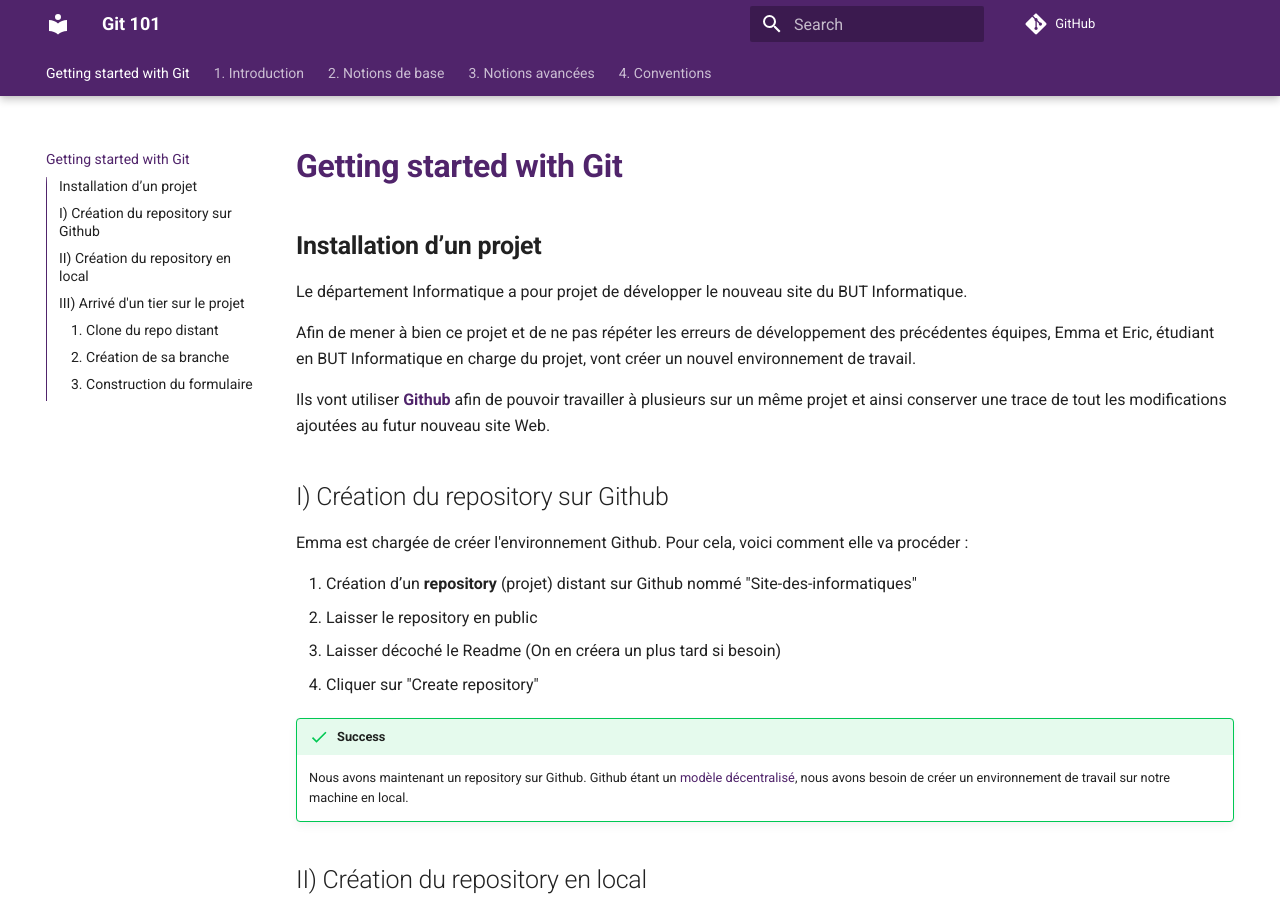
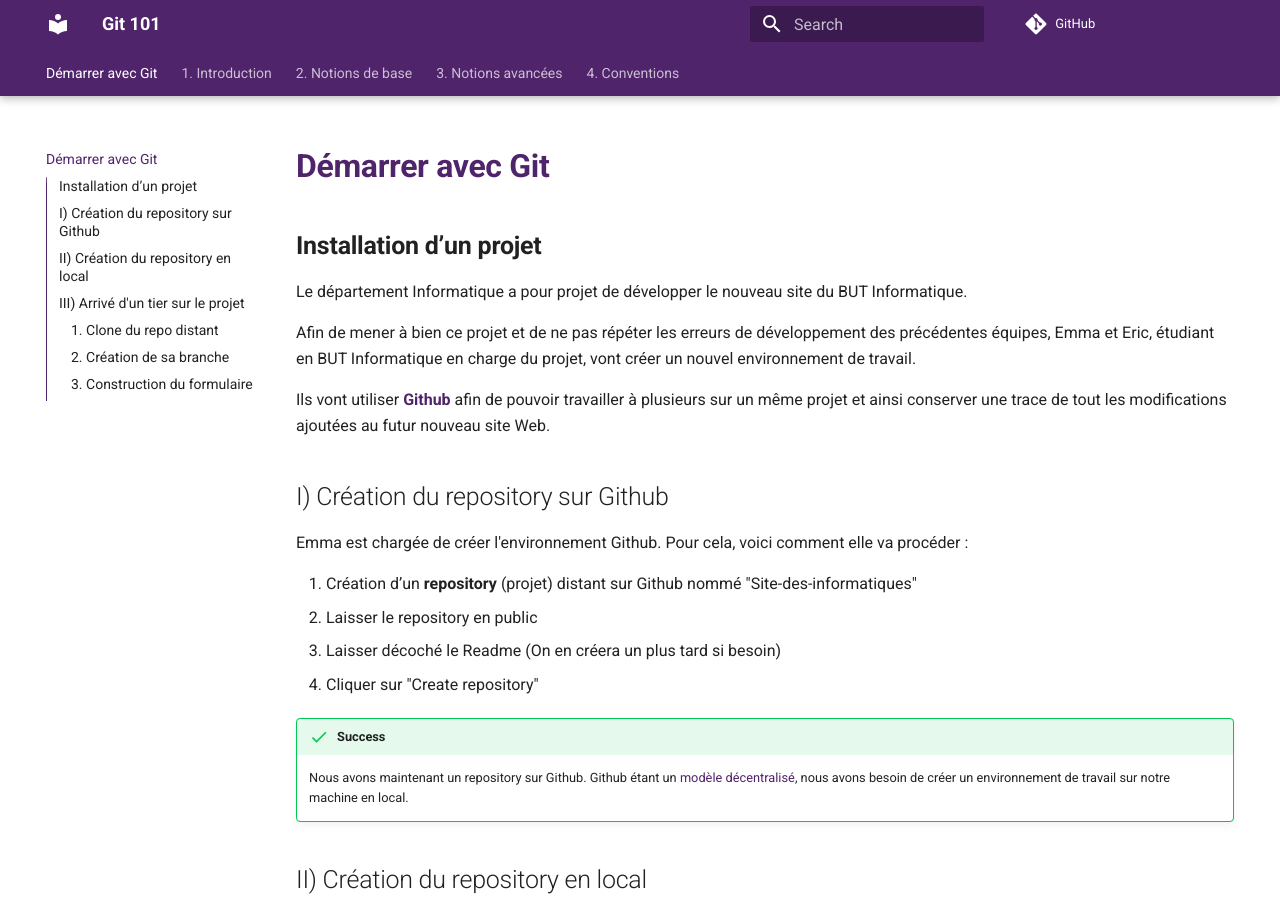
Before and after one commit to ub-mmi-but/git-101, an MkDocs documentation site: the page built from docs/index.md, in a window 1280 px wide and 900 px high. Built offline with MkDocs 1.6.1 and Material for MkDocs 9.7.7, drawn with Linux system fonts in a browser that asks for light colours; comment, search, counter and statistics services are not loaded.

Commit message:
traduction du titre closes #88

```diff
--- a/docs/index.md
+++ b/docs/index.md
@@ -1,4 +1,4 @@
-# Getting started with Git
+# Démarrer avec Git
 
 ## **Installation d’un projet**
 
```
